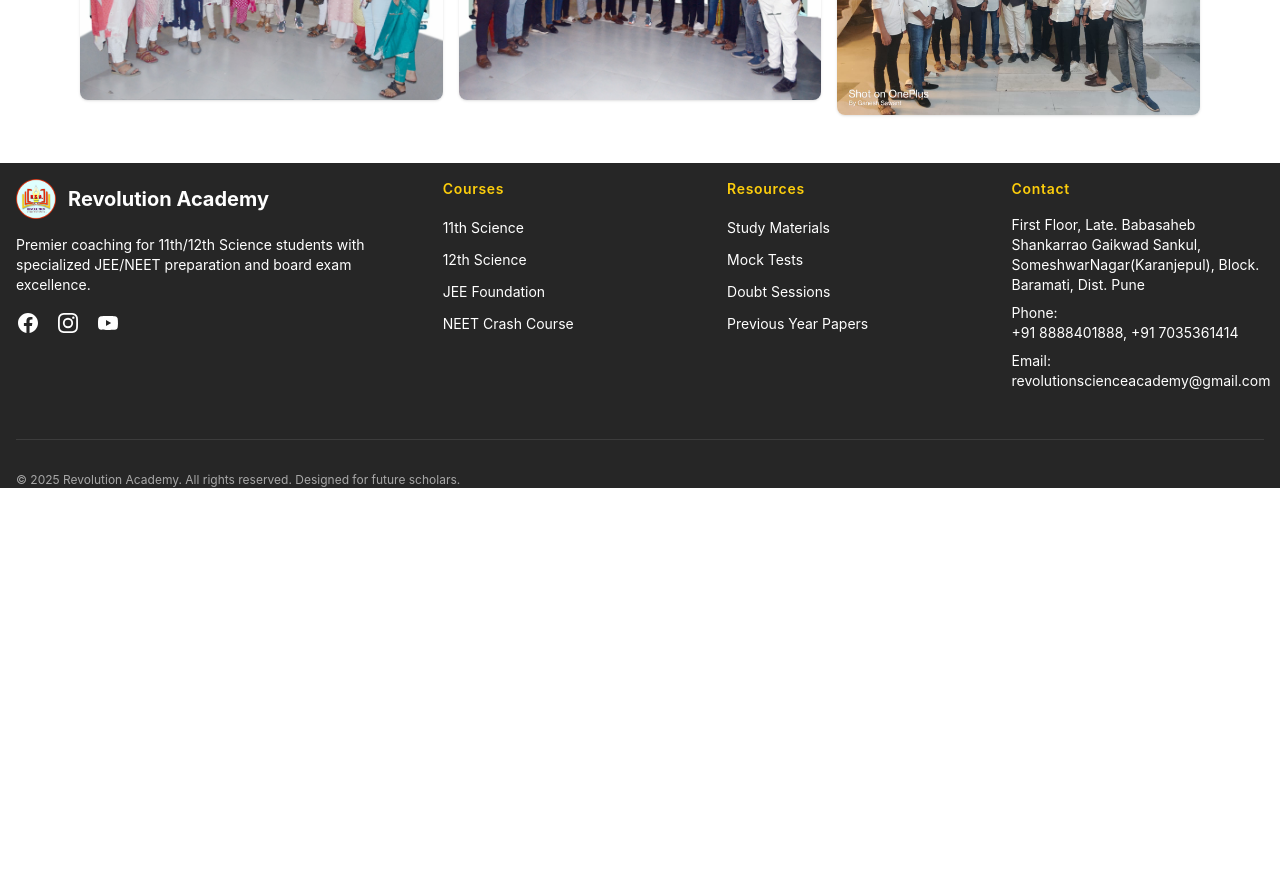
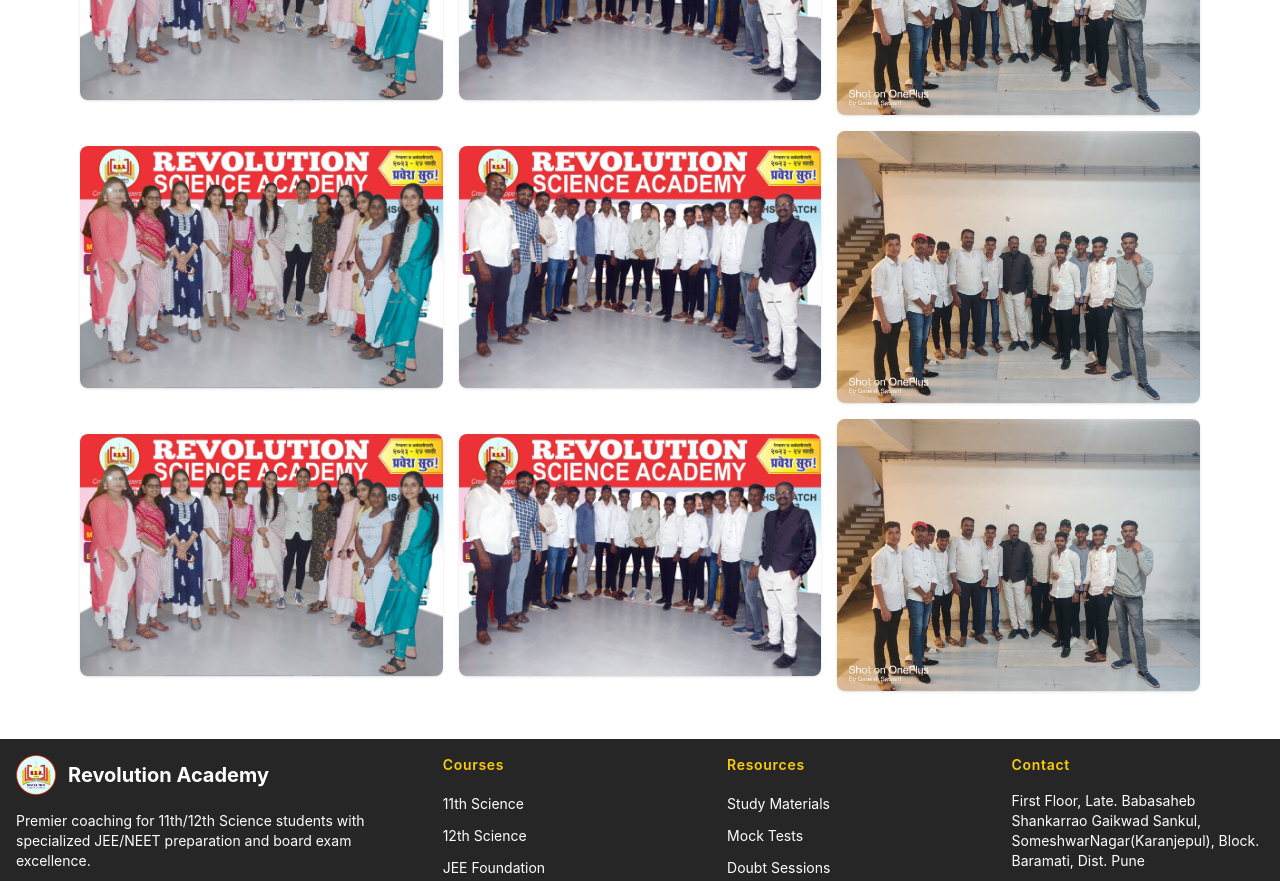
Before and after one commit to sharadkale2611/rsa, a Next.js app: page /en/Events in a window 1280 px wide. Shown: the part 640-1521 px from the top of the page. Before the commit the page ends 1128 px from the top, so only its background shows below. Built offline with nearby package versions, Linux system fonts and the light colour scheme.

Commit message:
add dummy images in events

```diff
--- a/src/app/[locale]/(pages)/Events/page.tsx
+++ b/src/app/[locale]/(pages)/Events/page.tsx
@@ -9,7 +9,7 @@
 const categories = [
     {
         name: 'Academic',
-        images: ['/events/academic1.jpeg', '/events/academic2.jpeg', '/events/academic3.jpeg'],
+        images: ['/events/academic1.jpeg', '/events/academic2.jpeg', '/events/academic3.jpeg', '/events/academic1.jpeg', '/events/academic2.jpeg', '/events/academic3.jpeg', '/events/academic1.jpeg', '/events/academic2.jpeg', '/events/academic3.jpeg'],
     },
     {
         name: 'Cultural',
```
